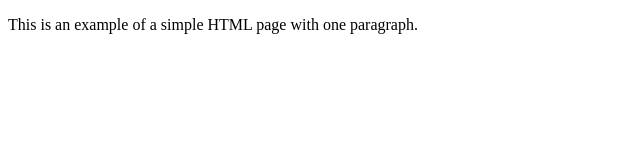
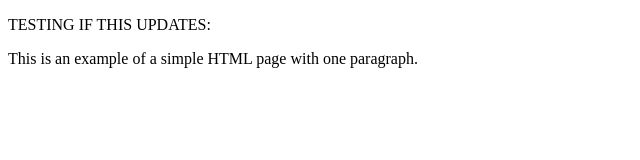
Before and after one commit to alpha-canada-ca/cra-ucd-guide, a plain HTML site: page index.html in a window 1280 px wide. Shown: the whole page, without its empty margins (0-640 px from the left). Drawn offline with Linux system fonts and the light colour scheme.

Commit message:
test commit

```diff
--- a/index.html
+++ b/index.html
@@ -4,7 +4,8 @@
         <title>Example</title>
     </head>
     <body>
-        <p>This is an example of a simple HTML page with one paragraph.</p>
+      <p>TESTING IF THIS UPDATES:</p>
+      <p>This is an example of a simple HTML page with one paragraph.</p>
     </body>
 </html>
 <!-- test -->
```
Also changed, not shown: 1 other file.
